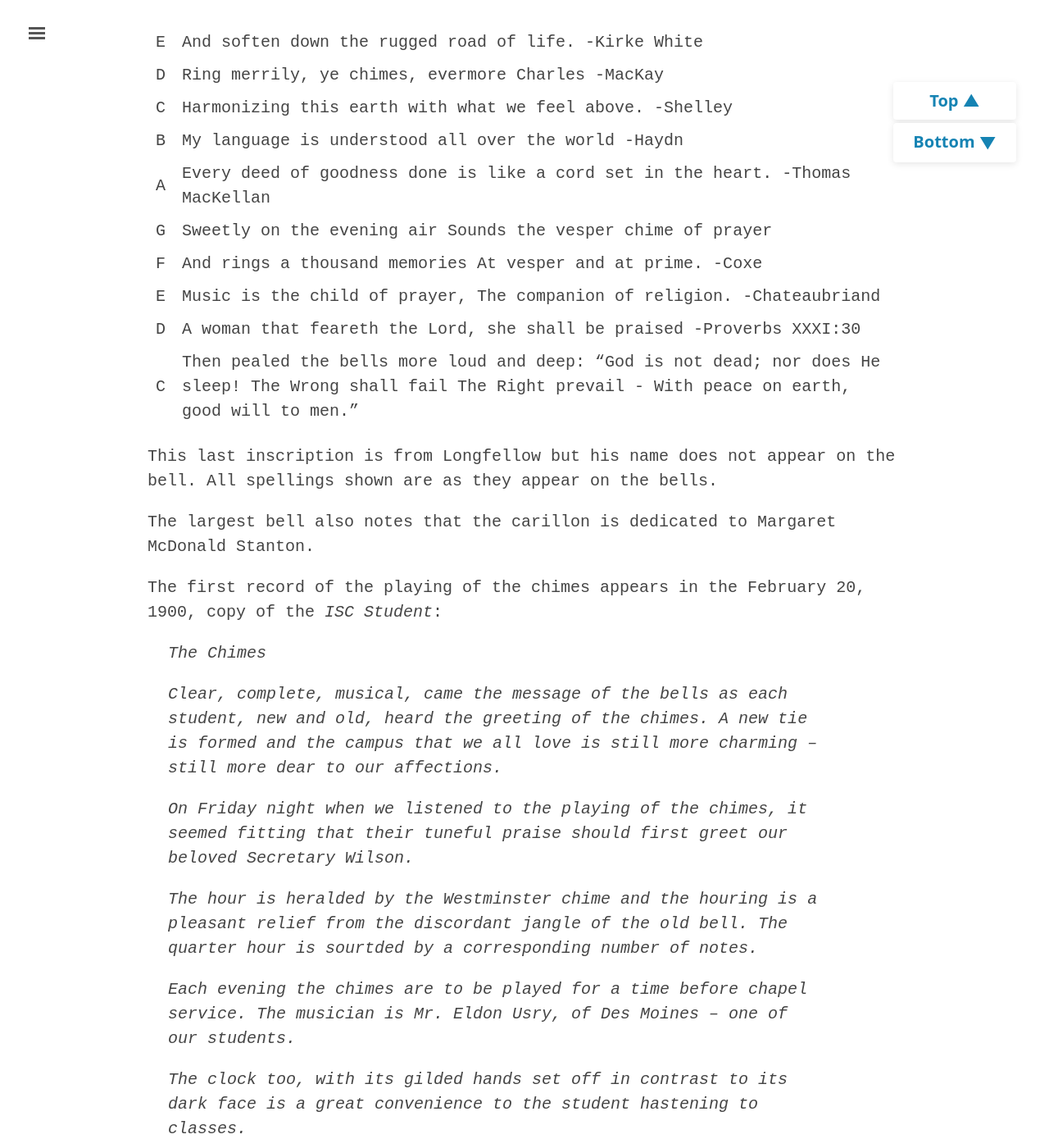
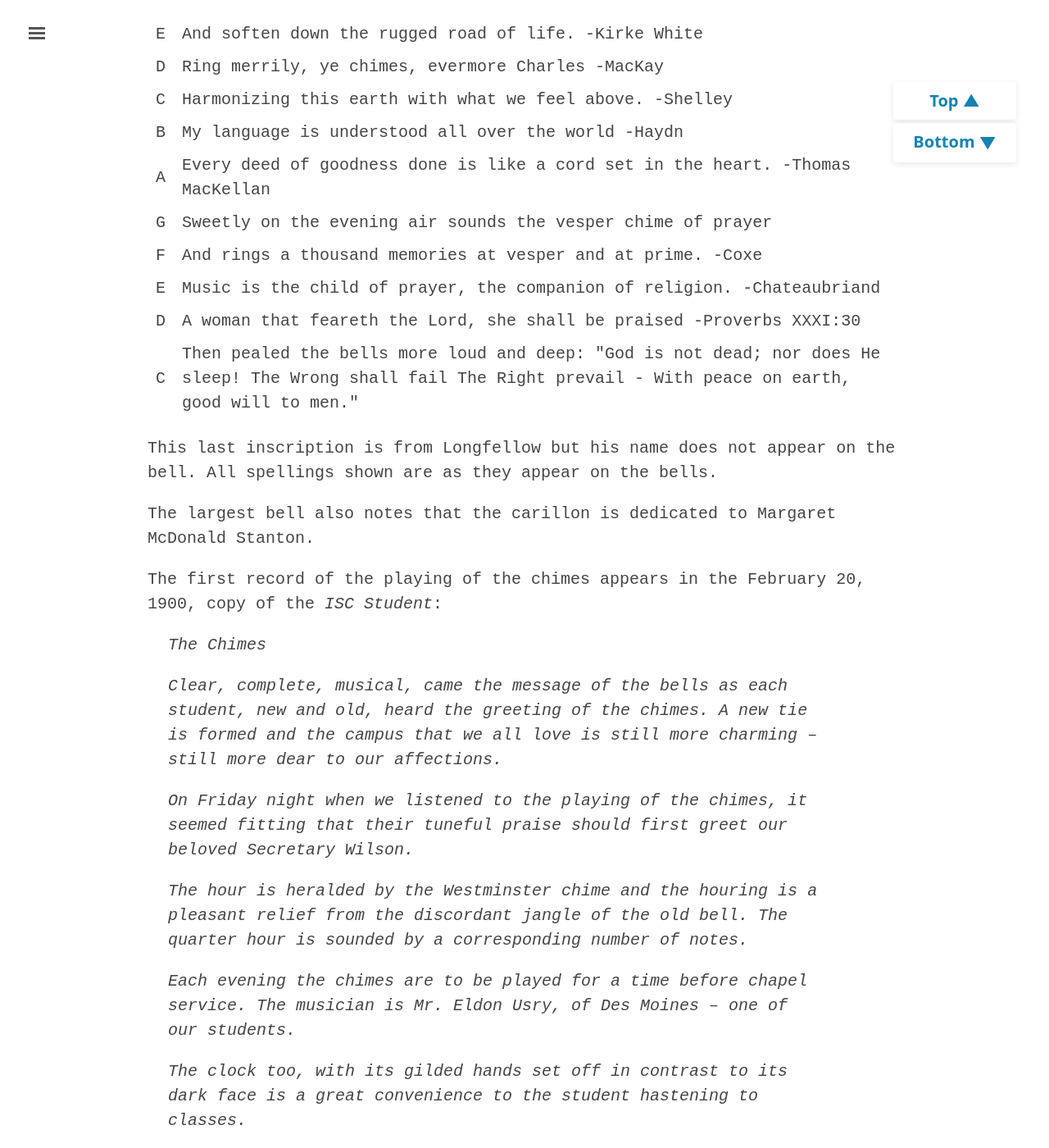
Before and after one commit to emanderson811/day-edition, a Jekyll site: the page built from _texts/buildings/031day-campanile.md, in a window 1280 px wide and 1400 px high, scrolled down 2087 px. Shown: the whole window at 82% size. Built offline with Jekyll 4.4.1, drawn with Linux system fonts in a browser that asks for light colours; some of the changed text lies outside the part shown.

Commit message:
Update 031day-campanile.md

```diff
--- a/_texts/buildings/031day-campanile.md
+++ b/_texts/buildings/031day-campanile.md
@@ -32,35 +32,143 @@
 
 Mr. Page also reported the physical characteristics of the bells:
 
-|No. |Diameter in feet inches|Note|Weight: cwt.|Weight: gr.|Weight:  lbs. |
-|----|------------------|----|------|----------|--------|
-|1|2 - 2 &frac12;|E|4|0.|15|
-|2|2 - 4 &frac14;|D|4|2.|10|
-|3|2 - 6|C|5|1.| 7|
-|4|2 - 7|B|5|3.|15|
-|5|2 - 9 &frac34;|A|7|1.| 3|
-|6|3 - 2|G|9|2.|19|
-|7|3 - 6 &frac34;|F|13|3.|21|
-|8|3 - 9 &frac12;|E|16|1.|21|
-|9|4 - 2 &frac12;|D|21|2.|21|
-|10|4 - 9|C|32|0.|0|
+<table>
+  <tr>
+    <th>No.</th>
+    <th>Diameter in feet inches</th>
+    <th>Note</th>
+    <th>Weight: cwt.</th>
+    <th>Weight: gr.</th>
+    <th>Weight: lbs.</th>
+  </tr>
+  <tr>
+    <td>1</td>
+    <td>2 - 2&frac12;</td>
+    <td>E</td>
+    <td>4</td>
+    <td>0.</td>
+    <td>15</td>
+  </tr>
+  <tr>
+    <td>2</td>
+    <td>2 - 4&frac14;</td>
+    <td>D</td>
+    <td>4</td>
+    <td>2.</td>
+    <td>10</td>
+  </tr>
+  <tr>
+    <td>3</td>
+    <td>2 - 6</td>
+    <td>C</td>
+    <td>5</td>
+    <td>1.</td>
+    <td>7</td>
+  </tr>
+  <tr>
+    <td>4</td>
+    <td>2 - 7</td>
+    <td>B</td>
+    <td>5</td>
+    <td>3.</td>
+    <td>15</td>
+  </tr>
+  <tr>
+    <td>5</td>
+    <td>2 - 9&frac34;</td>
+    <td>A</td>
+    <td>7</td>
+    <td>1.</td>
+    <td>3</td>
+  </tr>
+  <tr>
+    <td>6</td>
+    <td>3 - 2</td>
+    <td>G</td></td>
+    <td>9</td>
+    <td>2.</td>
+    <td>19</td>
+  </tr>
+  <tr>
+    <td>7</td>
+    <td>3 - 6&frac34;</td>
+    <td>F</td>
+    <td>13</td>
+    <td>3.</td>
+    <td>21</td>
+  </tr>
+  <tr>
+    <td>8</td>
+    <td>3 - 9&frac12;</td>
+    <td>E</td>
+    <td>16</td>
+    <td>1.</td>
+    <td>21</td>
+  </tr>
+  <tr>
+    <td>9</td>
+    <td>4 - 2&frac12;</td>
+    <td>D</td>
+    <td>21</td>
+    <td>2.</td>
+    <td>21</td>
+  </tr>
+  <tr>
+    <td>10</td>
+    <td>4 - 9</td>
+    <td>C</td>
+    <td>32</td>
+    <td>0.</td>
+    <td>0</td>
+  </tr>
+</table>
 
 The amount for "cwt" in England is 112 pounds rather than 100 pounds as in U.S. usage, so bell No. 1 weighs 463 lbs. and No. 10 3584 lbs.
 
 Each bell carries an inscription. The quotations used are included here for easy reference, for few people have the opportunity to inspect the bells themselves:
 
-| | |
-|---|---|
-| E | And soften down the rugged road of life. -Kirke White |
-| D | Ring merrily, ye chimes, evermore Charles -MacKay |
-| C | Harmonizing this earth with what we feel above. -Shelley |
-| B | My language is understood all over the world -Haydn |
-| A | Every deed of goodness done is like a cord set in the heart. -Thomas MacKellan |
-| G | Sweetly on the evening air Sounds the vesper chime of prayer |
-| F | And rings a thousand memories At vesper and at prime. -Coxe |
-| E | Music is the child of prayer, The companion of religion. -Chateaubriand |
-| D | A woman that feareth the Lord, she shall be praised -Proverbs XXXI:30 |
-| C | Then pealed the bells more loud and deep: "God is not dead; nor does He sleep! The Wrong shall fail The Right prevail - With peace on earth, good will to men." |
+<table>
+  <tr>
+    <td>E</td>
+    <td>And soften down the rugged road of life. -Kirke White</td>
+  </tr>
+  <tr>
+    <td>D</td>
+    <td>Ring merrily, ye chimes, evermore Charles -MacKay</td>
+  </tr>
+  <tr>
+    <td>C</td>
+    <td>Harmonizing this earth with what we feel above. -Shelley</td>
+  </tr>
+  <tr>
+    <td>B</td>
+    <td>My language is understood all over the world -Haydn</td>
+  </tr>
+  <tr>
+    <td>A</td>
+    <td>Every deed of goodness done is like a cord set in the heart. -Thomas MacKellan</td>
+  </tr>
+  <tr>
+    <td>G</td>
+    <td>Sweetly on the evening air sounds the vesper chime of prayer</td>
+  </tr>
+  <tr>
+    <td>F</td>
+    <td>And rings a thousand memories at vesper and at prime. -Coxe</td>
+  </tr>
+  <tr>
+    <td>E</td>
+    <td>Music is the child of prayer, the companion of religion. -Chateaubriand</td>
+  </tr>
+  <tr>
+    <td>D</td>
+    <td>A woman that feareth the Lord, she shall be praised -Proverbs XXXI:30</td>
+  </tr>
+  <tr>
+    <td>C</td>
+    <td>Then pealed the bells more loud and deep: "God is not dead; nor does He sleep! The Wrong shall fail The Right prevail - With peace on earth, good will to men."</td>
+  </tr>
+</table>
 
 This last inscription is from Longfellow but his name does not appear on the bell. All spellings shown are as they appear on the bells.
 
@@ -74,7 +182,7 @@
 >
 >On Friday night when we listened to the playing of the chimes, it seemed fitting that their tuneful praise should first greet our beloved Secretary Wilson.
 >
->The hour is heralded by the Westminster chime and the houring is a pleasant relief from the discordant jangle of the old bell. The quarter hour is sourtded by a corresponding number of notes.
+>The hour is heralded by the Westminster chime and the houring is a pleasant relief from the discordant jangle of the old bell. The quarter hour is sounded by a corresponding number of notes.
 >
 >Each evening the chimes are to be played for a time before chapel service. The musician is Mr. Eldon Usry, of Des Moines -- one of our students.
 >
```
Also changed, not shown: other parts of _texts/buildings/031day-campanile.md (+2 -2 lines).
